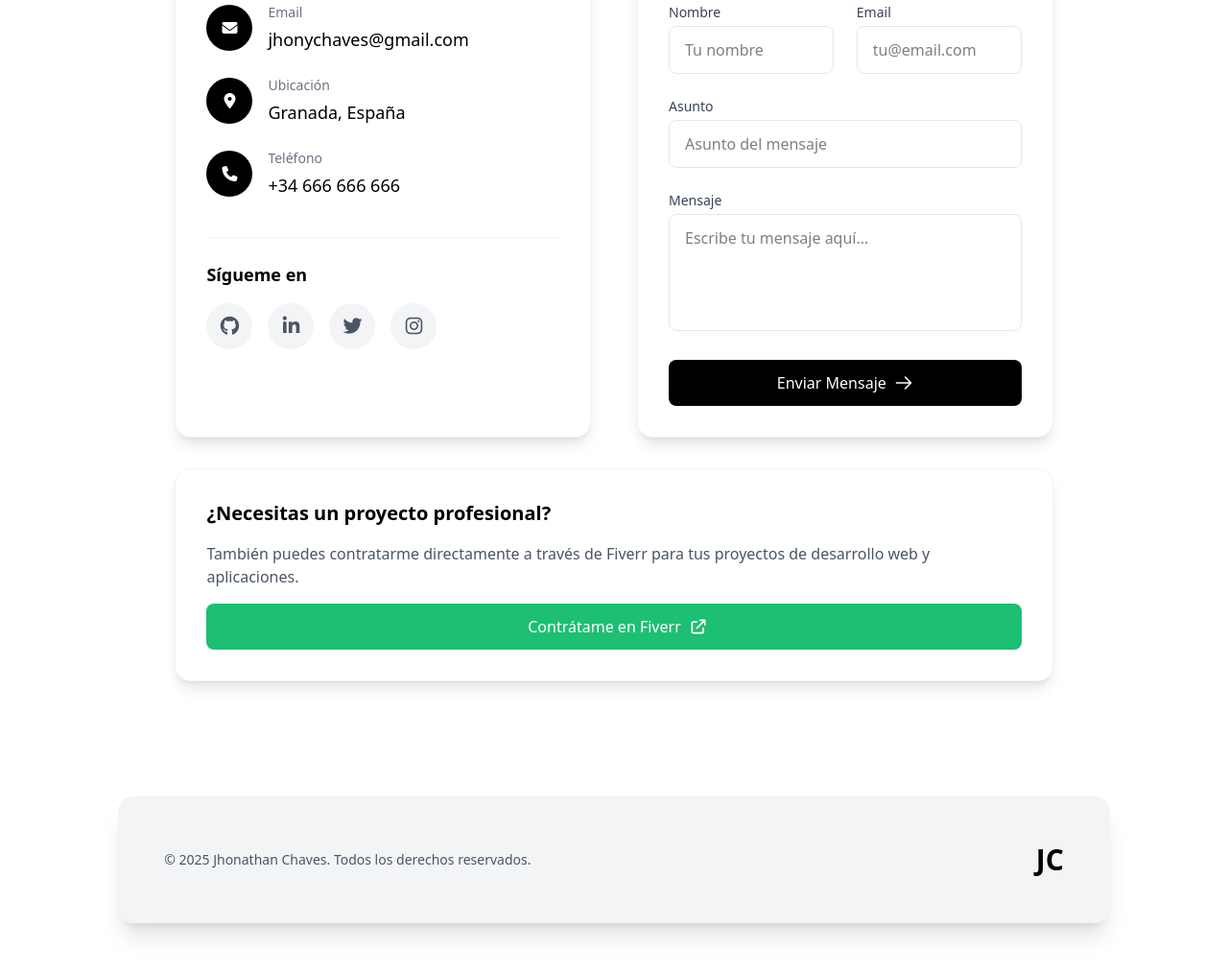
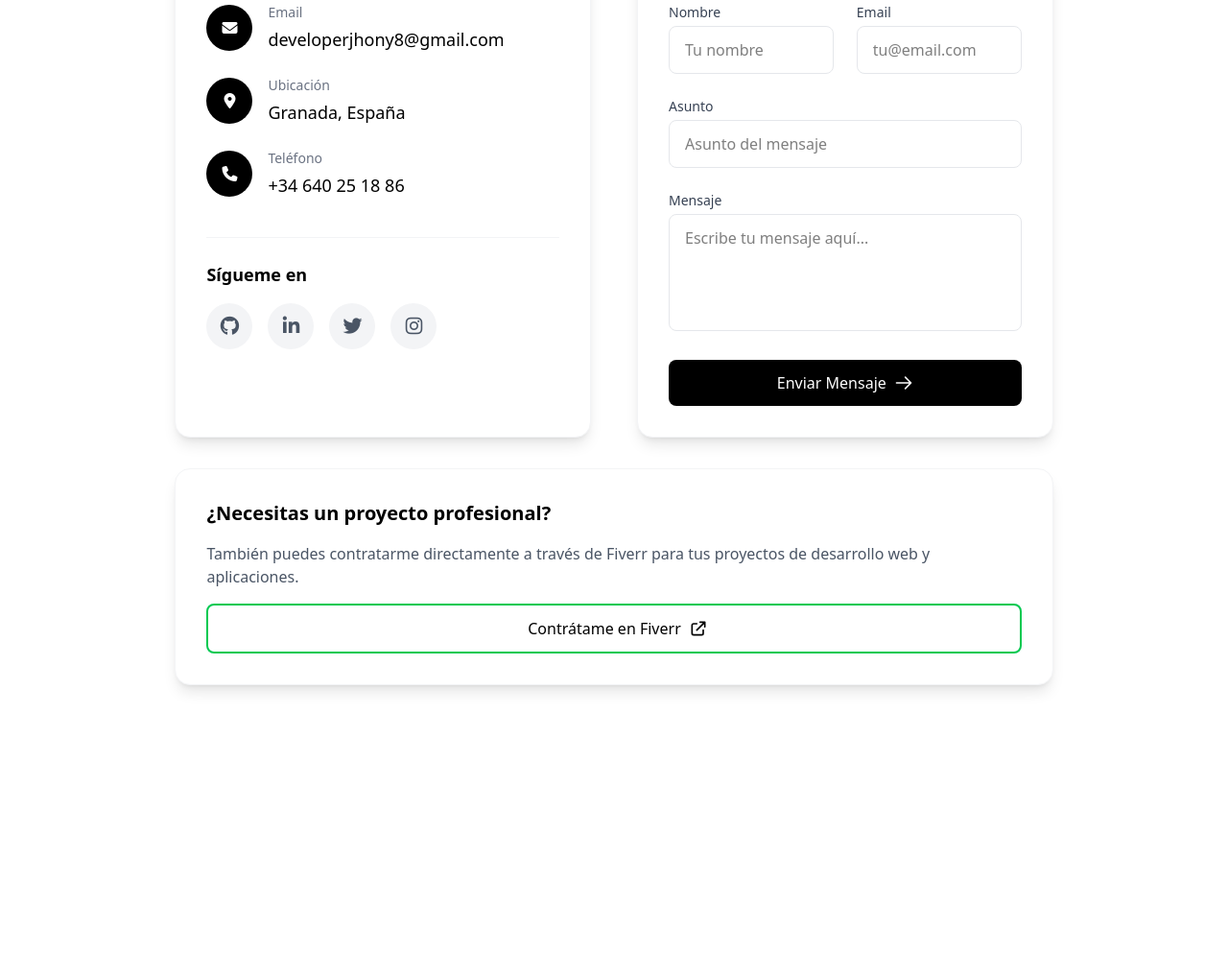
Before and after one commit to jh0ny2k2/jhony.github.io, a plain HTML site: page index.html in a window 1280 px wide. Shown: the part 5484-6499 px from the top of the page at 96% size. After the commit the page ends 6398 px from the top, so only its background shows below. Drawn offline with nearby package versions, Linux system fonts and the light colour scheme; some icons are missing.

Commit message:
refactor(index.html): update contact details and styling
Update email, phone number, and social media links in the contact section. Adjust styling for the Fiverr button and remove the footer section for a cleaner layout.

```diff
--- a/index.html
+++ b/index.html
@@ -1216,7 +1216,7 @@
 -->
 
             <!-- Contact Section -->
-            <section id="contact" class="py-12 md:py-20 mx-auto max-w-[95%] md:max-w-[90%] my-6 md:my-10">
+            <section id="contact" class="py-12 md:py-20 mx-auto max-w-[95%] md:max-w-[90%] mt-6 md:mt-10">
                 <div class="max-w-6xl mx-auto px-4 md:px-8">
                     <h2 class="text-3xl md:text-4xl font-bold mb-8 md:mb-12">Contacto</h2>
 
@@ -1236,7 +1236,7 @@
                                     <div>
                                         <p class="text-xs md:text-sm text-gray-500 mb-0.5 md:mb-1">Email</p>
                                         <a href="mailto:jhonychaves@gmail.com"
-                                            class="text-base md:text-lg font-medium hover:text-black transition-colors break-all">jhonychaves@gmail.com</a>
+                                            class="text-base md:text-lg font-medium hover:text-black transition-colors break-all">developerjhony8@gmail.com</a>
                                     </div>
                                 </div>
 
@@ -1259,8 +1259,7 @@
                                     <div>
                                         <p class="text-xs md:text-sm text-gray-500 mb-0.5 md:mb-1">Teléfono</p>
                                         <a href="tel:+34666666666"
-                                            class="text-base md:text-lg font-medium hover:text-black transition-colors">+34
-                                            666 666 666</a>
+                                            class="text-base md:text-lg font-medium hover:text-black transition-colors">+34 640 25 18 86</a>
                                     </div>
                                 </div>
                             </div>
@@ -1273,15 +1272,15 @@
                                         class="w-10 h-10 md:w-12 md:h-12 bg-gray-100 hover:bg-black hover:text-white text-gray-600 rounded-full flex items-center justify-center transition-all duration-300">
                                         <i class="fab fa-github text-lg md:text-xl"></i>
                                     </a>
-                                    <a href="https://linkedin.com/in/jhonathan-chaves-manzano"
+                                    <a href="https://www.linkedin.com/in/jhonathan-chaves-manzano-825b32215"
                                         class="w-10 h-10 md:w-12 md:h-12 bg-gray-100 hover:bg-black hover:text-white text-gray-600 rounded-full flex items-center justify-center transition-all duration-300">
                                         <i class="fab fa-linkedin-in text-lg md:text-xl"></i>
                                     </a>
-                                    <a href="https://twitter.com/jhony2k2"
+                                    <a href="https://twitter.com/Jh0ny350"
                                         class="w-10 h-10 md:w-12 md:h-12 bg-gray-100 hover:bg-black hover:text-white text-gray-600 rounded-full flex items-center justify-center transition-all duration-300">
                                         <i class="fab fa-twitter text-lg md:text-xl"></i>
                                     </a>
-                                    <a href="https://instagram.com/jhony2k2"
+                                    <a href="https://instagram.com/jh0ny2k2"
                                         class="w-10 h-10 md:w-12 md:h-12 bg-gray-100 hover:bg-black hover:text-white text-gray-600 rounded-full flex items-center justify-center transition-all duration-300">
                                         <i class="fab fa-instagram text-lg md:text-xl"></i>
                                     </a>
@@ -1353,7 +1352,7 @@
                         <p class="text-sm md:text-base text-gray-600 mb-4">También puedes contratarme directamente a
                             través de Fiverr para tus proyectos de desarrollo web y aplicaciones.</p>
                         <a href="https://www.fiverr.com/jh0ny2k2" target="_blank"
-                            class="flex items-center justify-center bg-[#1DBF73] text-white font-medium py-2.5 md:py-3 px-4 md:px-6 rounded-lg hover:bg-[#19a666] transition-colors duration-300 group">
+                            class="flex items-center justify-center bg-white text-dark border-2 border-green-500 font-medium py-2.5 md:py-3 px-4 md:px-6 rounded-lg hover:bg-green-100 transition-colors duration-300 group">
                             <i class="fab fa-fiverr mr-2 text-base md:text-lg"></i>
                             Contrátame en Fiverr
                             <svg xmlns="http://www.w3.org/2000/svg"
@@ -1369,17 +1368,7 @@
 
 
 
-            <footer class="bg-gray-100 rounded-2xl shadow-xl mx-auto max-w-[95%] my-6 md:my-10 py-8 md:py-12">
-                <!-- Copyright -->
-                <div class="px-4 md:px-12 border-gray-200">
-                    <div class="flex flex-col md:flex-row justify-between items-center">
-                        <p class="text-gray-600 text-xs md:text-sm mb-4 md:mb-0">© 2025 Jhonathan Chaves. Todos los derechos reservados.</p>
-                        <div class="flex space-x-4 md:space-x-6">
-                            <div class="text-2xl md:text-3xl font-sans font-bold text-dark">JC</div>
-                        </div>
-                    </div>
-                </div>
-            </footer>
+
 
             <!-- JavaScript -->
             <script src="./src/js/main.js"></script>
```
